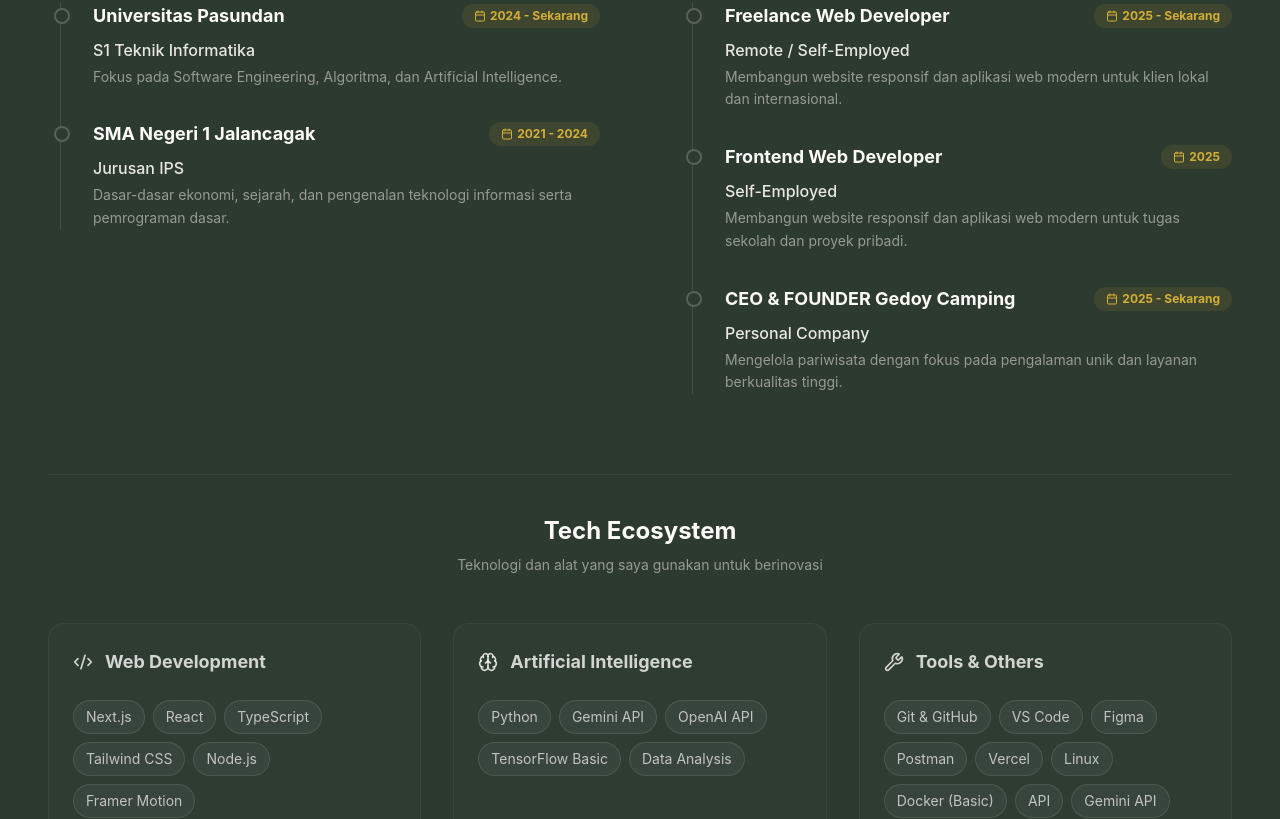
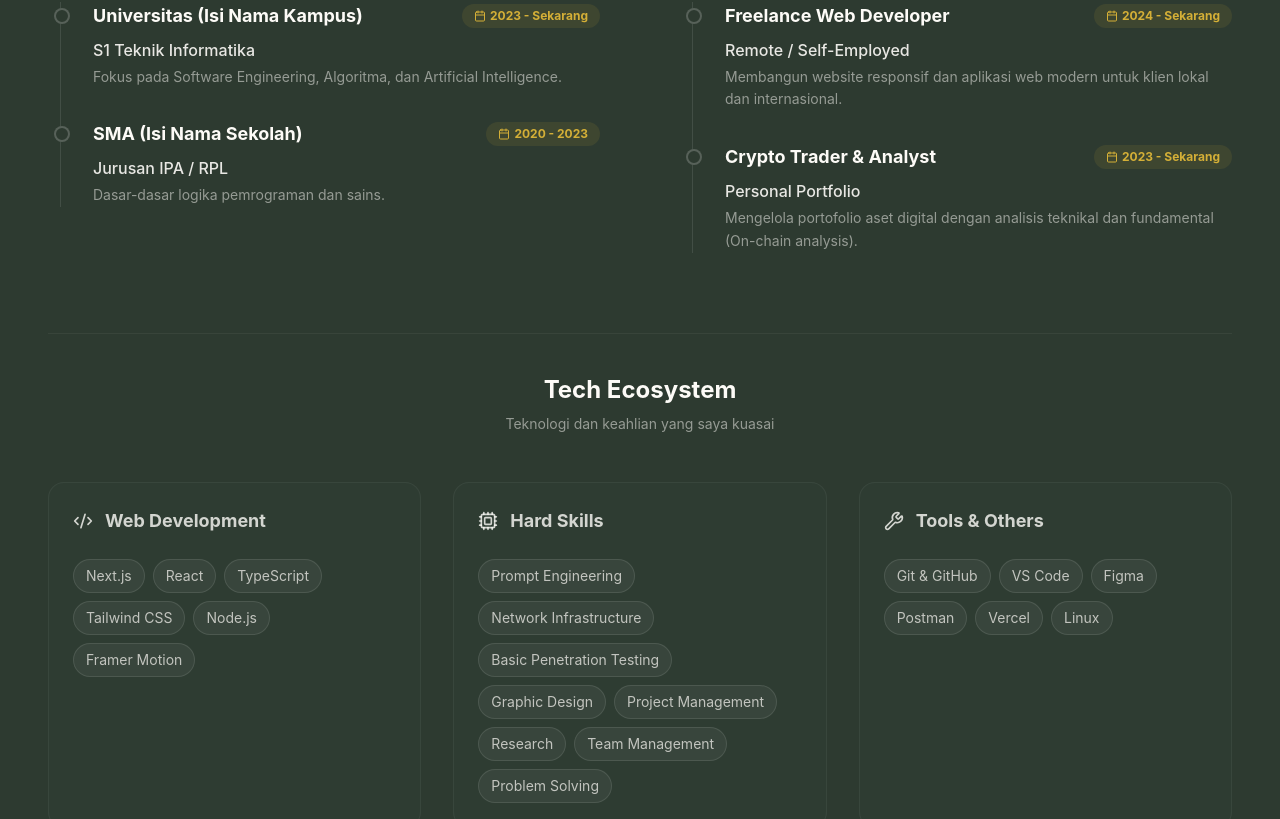
Before and after one commit to afsalprimamaula/afsal-portofolio, a Next.js app: page / in a window 1280 px wide. Shown: the part 1552-2371 px from the top of the page. Built offline with nearby package versions, Linux system fonts and the light colour scheme.

Commit message:
update about done

```diff
--- a/src/components/sections/About.tsx
+++ b/src/components/sections/About.tsx
@@ -1,10 +1,10 @@
 "use client";
 
-import { motion, Variants } from "framer-motion"; // Update: Import Variants
+import { motion, Variants } from "framer-motion";
 import SectionHeading from "@/components/ui/SectionHeading";
-import { GraduationCap, Briefcase, Calendar, Code2, Brain, Wrench } from "lucide-react";
+import { GraduationCap, Briefcase, Calendar, Code2, Cpu, Wrench } from "lucide-react";
 
-// --- ANIMATION VARIANTS (FIX: Ditambahkan tipe ': Variants') ---
+// --- ANIMATION VARIANTS ---
 const fadeInUp: Variants = {
   hidden: { opacity: 0, y: 40 },
   visible: {
@@ -27,16 +27,16 @@ const staggerContainer: Variants = {
 // --- DATA DEFINITION ---
 const educationData = [
   {
-    institution: "Universitas Pasundan",
+    institution: "Universitas (Isi Nama Kampus)",
     degree: "S1 Teknik Informatika",
-    year: "2024 - Sekarang",
+    year: "2023 - Sekarang",
     description: "Fokus pada Software Engineering, Algoritma, dan Artificial Intelligence.",
   },
   {
-    institution: "SMA Negeri 1 Jalancagak",
-    degree: "Jurusan IPS",
-    year: "2021 - 2024",
-    description: "Dasar-dasar ekonomi, sejarah, dan pengenalan teknologi informasi serta pemrograman dasar.",
+    institution: "SMA (Isi Nama Sekolah)",
+    degree: "Jurusan IPA / RPL",
+    year: "2020 - 2023",
+    description: "Dasar-dasar logika pemrograman dan sains.",
   },
 ];
 
@@ -44,27 +44,35 @@ const experienceData = [
   {
     role: "Freelance Web Developer",
     company: "Remote / Self-Employed",
-    year: "2025 - Sekarang",
+    year: "2024 - Sekarang",
     description: "Membangun website responsif dan aplikasi web modern untuk klien lokal dan internasional.",
   },
   {
-    role: "Frontend Web Developer",
-    company: "Self-Employed",
-    year: "2025",
-    description: "Membangun website responsif dan aplikasi web modern untuk tugas sekolah dan proyek pribadi.",
-  },
-  {
-    role: "CEO & FOUNDER Gedoy Camping",
-    company: "Personal Company",
-    year: "2025 - Sekarang",
-    description: "Mengelola pariwisata dengan fokus pada pengalaman unik dan layanan berkualitas tinggi.",
+    role: "Crypto Trader & Analyst",
+    company: "Personal Portfolio",
+    year: "2023 - Sekarang",
+    description: "Mengelola portofolio aset digital dengan analisis teknikal dan fundamental (On-chain analysis).",
   },
 ];
 
 const skillsData = {
+  // BAGIAN 1: Web Development (TETAP)
   webDev: ["Next.js", "React", "TypeScript", "Tailwind CSS", "Node.js", "Framer Motion"],
-  ai: ["Python", "Gemini API", "OpenAI API", "TensorFlow Basic", "Data Analysis"],
-  tools: ["Git & GitHub", "VS Code", "Figma", "Postman", "Vercel", "Linux", "Docker (Basic)", "API", "Gemini API", "OpenAI API"],
+
+  // BAGIAN 2: Hard Skills (MENGGANTIKAN AI)
+  hardSkills: [
+    "Prompt Engineering",
+    "Network Infrastructure",
+    "Basic Penetration Testing",
+    "Graphic Design",
+    "Project Management",
+    "Research",
+    "Team Management",
+    "Problem Solving"
+  ],
+
+  // BAGIAN 3: Tools (TETAP)
+  tools: ["Git & GitHub", "VS Code", "Figma", "Postman", "Vercel", "Linux"],
 };
 
 export default function About() {
@@ -94,7 +102,7 @@ export default function About() {
         </motion.div>
 
 
-        {/* === BAGIAN 2: EDUCATION & EXPERIENCE (TIMELINE STYLE) === */}
+        {/* === BAGIAN 2: EDUCATION & EXPERIENCE === */}
         <div className="grid grid-cols-1 md:grid-cols-2 gap-12 md:gap-20">
 
           {/* Kolom Kiri: Education */}
@@ -115,7 +123,6 @@ export default function About() {
               {educationData.map((item, index) => (
                 <motion.div key={index} variants={fadeInUp} className="relative group">
                   <span className="absolute -left-[39px] top-1.5 h-4 w-4 rounded-full bg-forest-main border-2 border-white/20 group-hover:border-gold group-hover:bg-gold transition-all duration-300" />
-
                   <div className="flex flex-col sm:flex-row sm:items-center sm:justify-between mb-2">
                     <h4 className="text-lg font-bold text-cream group-hover:text-gold transition-colors">{item.institution}</h4>
                     <span className="text-xs font-bold text-gold bg-gold/10 px-3 py-1 rounded-full w-fit mt-2 sm:mt-0 flex items-center gap-1">
@@ -147,7 +154,6 @@ export default function About() {
               {experienceData.map((item, index) => (
                 <motion.div key={index} variants={fadeInUp} className="relative group">
                   <span className="absolute -left-[39px] top-1.5 h-4 w-4 rounded-full bg-forest-main border-2 border-white/20 group-hover:border-gold group-hover:bg-gold transition-all duration-300" />
-
                   <div className="flex flex-col sm:flex-row sm:items-center sm:justify-between mb-2">
                     <h4 className="text-lg font-bold text-cream group-hover:text-gold transition-colors">{item.role}</h4>
                     <span className="text-xs font-bold text-gold bg-gold/10 px-3 py-1 rounded-full w-fit mt-2 sm:mt-0 flex items-center gap-1">
@@ -164,7 +170,7 @@ export default function About() {
         </div>
 
 
-        {/* === BAGIAN 3: TECH ECOSYSTEM (SKILLS) === */}
+        {/* === BAGIAN 3: TECH ECOSYSTEM (KEMBALI KE 3 KOLOM) === */}
         <motion.div
           initial="hidden"
           whileInView="visible"
@@ -174,13 +180,32 @@ export default function About() {
         >
           <div className="text-center mb-12">
             <h3 className="text-2xl font-bold text-cream mb-2">Tech Ecosystem</h3>
-            <p className="text-cream/50 text-sm">Teknologi dan alat yang saya gunakan untuk berinovasi</p>
+            <p className="text-cream/50 text-sm">Teknologi dan keahlian yang saya kuasai</p>
           </div>
 
           <div className="grid grid-cols-1 md:grid-cols-3 gap-8">
-            <SkillCategory title="Web Development" icon={<Code2 size={20} />} skills={skillsData.webDev} />
-            <SkillCategory title="Artificial Intelligence" icon={<Brain size={20} />} skills={skillsData.ai} />
-            <SkillCategory title="Tools & Others" icon={<Wrench size={20} />} skills={skillsData.tools} />
+
+            {/* Category 1: Web Development (TETAP) */}
+            <SkillCategory
+              title="Web Development"
+              icon={<Code2 size={20} />}
+              skills={skillsData.webDev}
+            />
+
+            {/* Category 2: Hard Skills (BARU - MENGGANTIKAN AI) */}
+            <SkillCategory
+              title="Hard Skills"
+              icon={<Cpu size={20} />}
+              skills={skillsData.hardSkills}
+            />
+
+            {/* Category 3: Tools & Others (TETAP) */}
+            <SkillCategory
+              title="Tools & Others"
+              icon={<Wrench size={20} />}
+              skills={skillsData.tools}
+            />
+
           </div>
         </motion.div>
 
```
